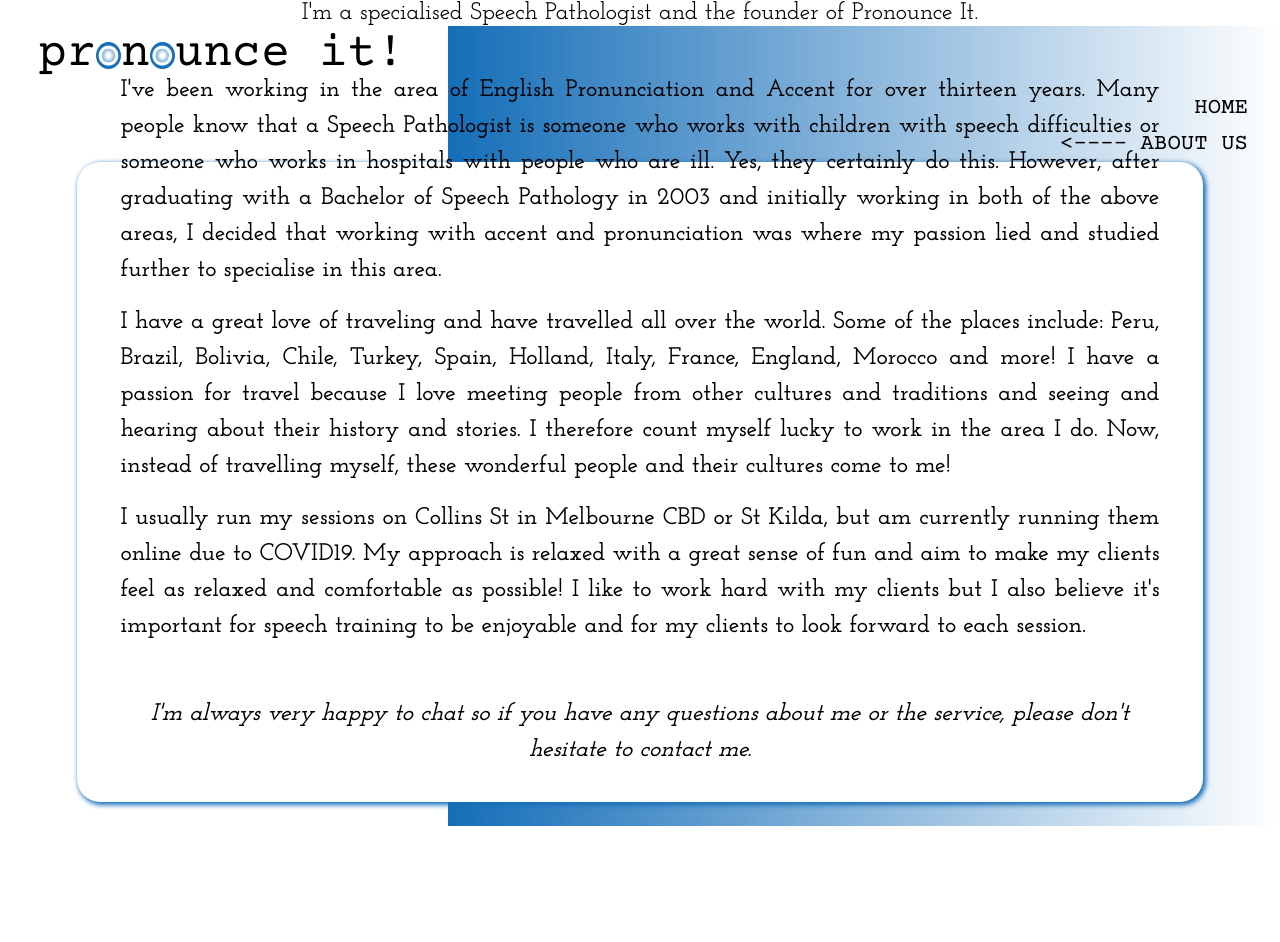
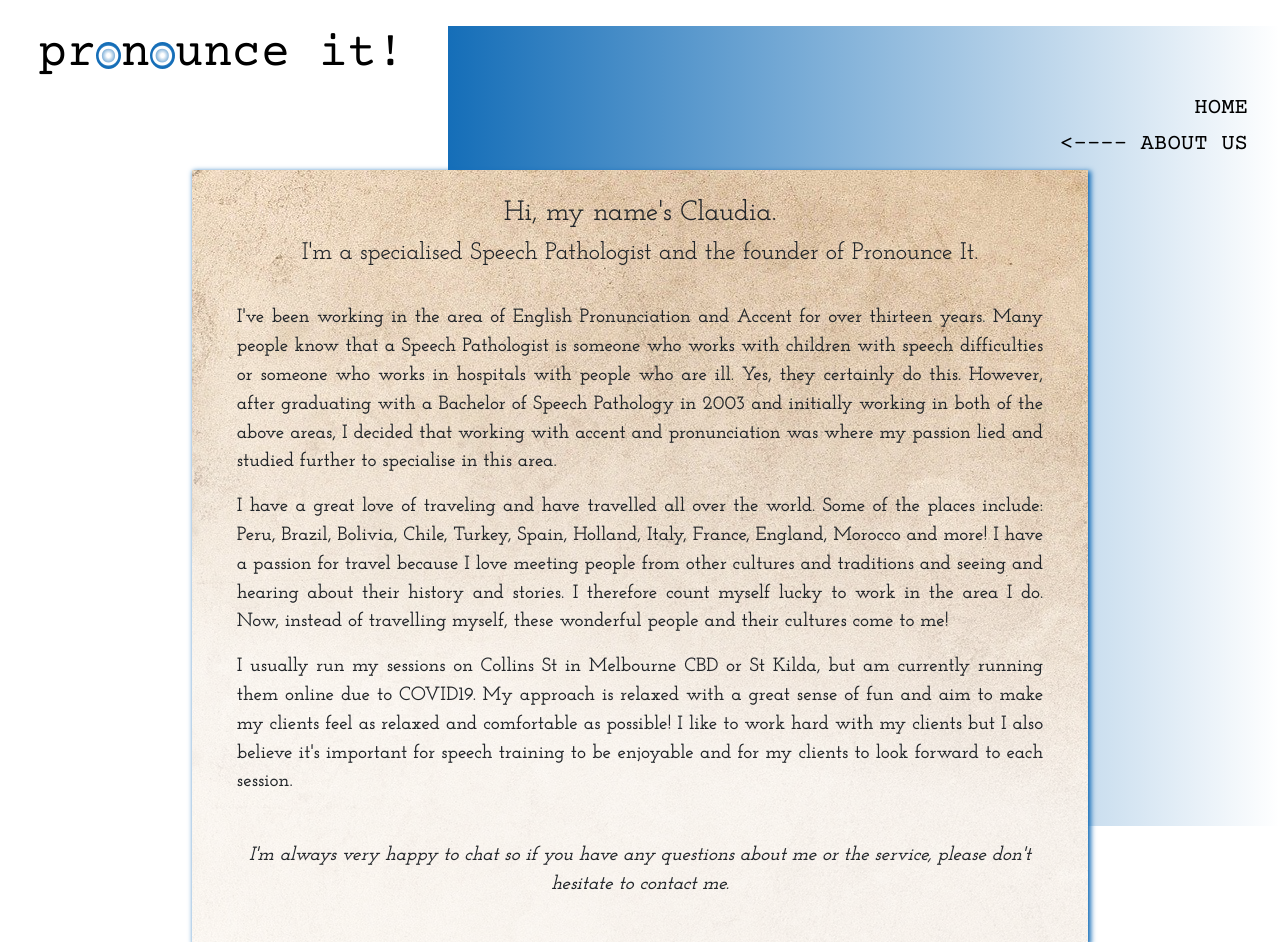
Before and after one commit to inverseswirl/Accent, a React (Create React App) app: page / in a window 1280 px wide. Both pictures are taken after a click on the button "ABOUT US". Before the commit the page ends 826 px from the top, so only its background shows below. Built offline with nearby package versions, Linux system fonts and the light colour scheme; a web font is replaced by a local one.

Commit message:
about-us

```diff
--- a/src/components/about-us.js
+++ b/src/components/about-us.js
@@ -1,7 +1,7 @@
 import React from 'react';
 
 
-const About =({style})=>{
+const About =({styleText,styleWrap})=>{
 
 
 
@@ -10,8 +10,8 @@ const About =({style})=>{
 
     return (
 
-
-    <div  className="about-para" style={style} >
+<div className="about-para-wrapper" style={styleWrap} >
+        <div  className="about-para" style={styleText}>
 
                 <h2 className="h3  text-center ">Hi, my name's Claudia.</h2>
                 <h4 className="h4  text-center" >I'm a specialised Speech Pathologist and the founder of Pronounce It.</h4>
@@ -23,7 +23,7 @@ const About =({style})=>{
 
 
         </div>
-
+    </div>
   )
  }
 
--- a/src/components/title.js
+++ b/src/components/title.js
@@ -6,40 +6,54 @@ import About from '../components/about-us';
 class Title extends React.Component{
   constructor(props){
     super(props)
-   this.state={ buttonClick: false,  dot:"",opacity: 0}
+   this.state={ buttonClick: false,  dot:"",opacity: 0,width: '0vw',height: '0%',boxShadow: '0'}
    this.handleAboutus=this.handleAboutus.bind(this);
   }
 
 
   handleAboutus(){
-      this.setState({buttonClick: true,dot: '<---- ',opacity: 1});
+      this.setState({
+        buttonClick: true,
+        dot: '<---- ',
+        opacity: 1,
+        width: '70vw',
+        height: '100%',
+        boxShadow: '2px 2px 5px 1px rgb(21, 110, 184)'
+      })
 
     }
 
 
   render(){
 
-    const{buttonClick,dot,opacity}=this.state
-
+    const{buttonClick,dot,opacity,width,height,boxShadow}=this.state
+    console.log(width);
+    console.log(height);
     return(
 
 <div className="main">
         <h1 className="title">pr<span className="letter">o</span>n<span className="letter">o</span>unce it! </h1>
         <nav className="navbar ">
-              <button  type="button" className="button nav-bg ">Home</button>
+              <button type="button" className="button nav-bg ">Home</button>
               <button onClick={this.handleAboutus}  type="button" className="button nav-bg ">{dot}About us</button>
 
               { buttonClick ? null :<button type="button" className="button nav-bg ">Services</button>}
               { buttonClick ? null: <button type="button" className="button nav-bg ">Testimonials</button>}
                { buttonClick ? null:<button type="button" className="button nav-bg ">Contact us</button>}
                { buttonClick ? null: <button type="button" className="button nav-bg ">FAQs</button>}
-               <About  style={{opacity:opacity,transition: 'opacity 0.3s linear 0.1s'}}/>
+        </nav>
+
+        <About  styleText={{opacity:opacity, transition : 'opacity 0.5s ease 0.39s'}}
+             styleWrap={{width: width, height: height, transitionProperty: 'width , height' , transitionDuration: '0.4s,0.4s', boxShadow: boxShadow }}
+        />
+
+</div>
 
 
-        </nav>
 
 
-</div>
+
+
 
   )
 }
--- a/src/sass/App.scss
+++ b/src/sass/App.scss
@@ -387,20 +387,20 @@ color:$color;
 
 ///about-us section..............
 
-.about-para{
-  @include font(600, 1.5rem);
-  // line-height: 1.8rem;
-  text-align: justify;
-  display: flex;
-  flex-direction: column;
-  justify-content: flex-end;
-  background-color: white;
-  box-sizing: border-box;
-  padding: 1.5% 3.5%;
-  border-radius: 23px;
-  box-shadow: 2px 2px 5px 1px rgb(21, 110, 184);
-   width: 88vw;
-   height: 80vh;
+
+.about-para-wrapper{
+   background-image: linear-gradient(10deg, rgba(255, 255, 255, 0.849) 30%,transparent), url('../img/paper-1074131_1920.jpg') ;
    margin: auto;
-   transform: t
-}
+
+
+   .about-para{
+     @include font(600, 1.3rem);
+     text-align: justify;
+     position: relative;
+     padding: 3% 5%;
+
+     @media (max-width: 1345px){
+       @include font(600, 1.2rem);
+     }
+   }
+ }
```
Lines whose indentation alone changed are shown as unchanged.
